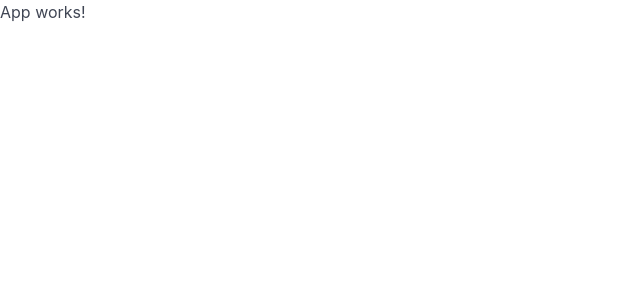
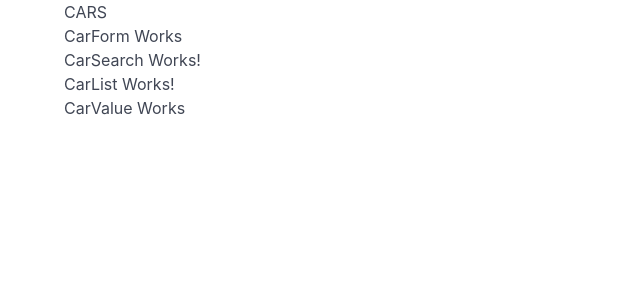
Before and after one commit to SmackSmash/grider-cars, a React (Vite) app: page / in a window 1280 px wide. Shown: the top 300 px of the page, without its empty margins (0-640 px from the left). Built offline with nearby package versions, Linux system fonts and the light colour scheme.

Commit message:
Set up basic redux store with test reducer

```diff
--- a/src/App.jsx
+++ b/src/App.jsx
@@ -1,5 +1,18 @@
+import CarForm from './components/CarForm/CarForm';
+import CarSearch from './components/CarSearch/CarSearch';
+import CarList from './components/CarList/CarList';
+import CarValue from './components/CarValue/CarValue';
+
 const App = () => {
-  return <h1>App works!</h1>;
+  return (
+    <div className='container'>
+      <h1>CARS</h1>
+      <CarForm />
+      <CarSearch />
+      <CarList />
+      <CarValue />
+    </div>
+  );
 };
 
 export default App;
--- /dev/null
+++ b/src/components/CarForm/CarForm.jsx
@@ -0,0 +1,5 @@
+const CarForm = () => {
+  return <h1>CarForm Works</h1>;
+};
+
+export default CarForm;
--- /dev/null
+++ b/src/components/CarList/CarList.jsx
@@ -0,0 +1,5 @@
+const CarList = () => {
+  return <h1>CarList Works!</h1>;
+};
+
+export default CarList;
--- /dev/null
+++ b/src/components/CarSearch/CarSearch.jsx
@@ -0,0 +1,5 @@
+const CarSearch = () => {
+  return <h1>CarSearch Works!</h1>;
+};
+
+export default CarSearch;
--- /dev/null
+++ b/src/components/CarValue/CarValue.jsx
@@ -0,0 +1,5 @@
+const CarValue = () => {
+  return <h1>CarValue Works</h1>;
+};
+
+export default CarValue;
--- a/src/main.jsx
+++ b/src/main.jsx
@@ -1,5 +1,11 @@
 import ReactDOM from 'react-dom/client';
+import { Provider } from 'react-redux';
+import store from './store';
 import App from './App';
 import './main.css';
 
-ReactDOM.createRoot(document.querySelector('#root')).render(<App />);
+ReactDOM.createRoot(document.querySelector('#root')).render(
+  <Provider store={store}>
+    <App />
+  </Provider>
+);
--- /dev/null
+++ b/src/store/index.js
@@ -0,0 +1,19 @@
+import { configureStore, createSlice } from '@reduxjs/toolkit';
+
+const testSlice = createSlice({
+  name: 'test',
+  initialState: 'Hello There',
+  reducers: {
+    sayBye: (state, action) => {
+      state = 'Bye Bye';
+    }
+  }
+});
+
+const store = configureStore({
+  reducer: {
+    test: testSlice.reducer
+  }
+});
+
+export default store;
```
